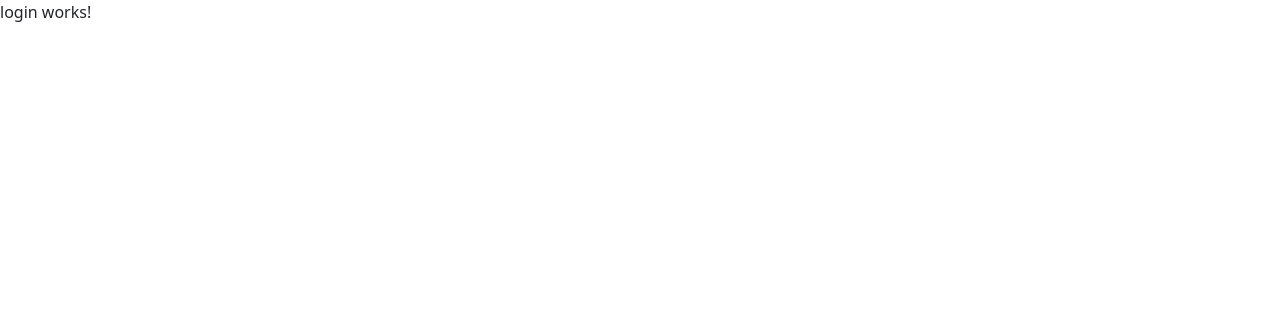
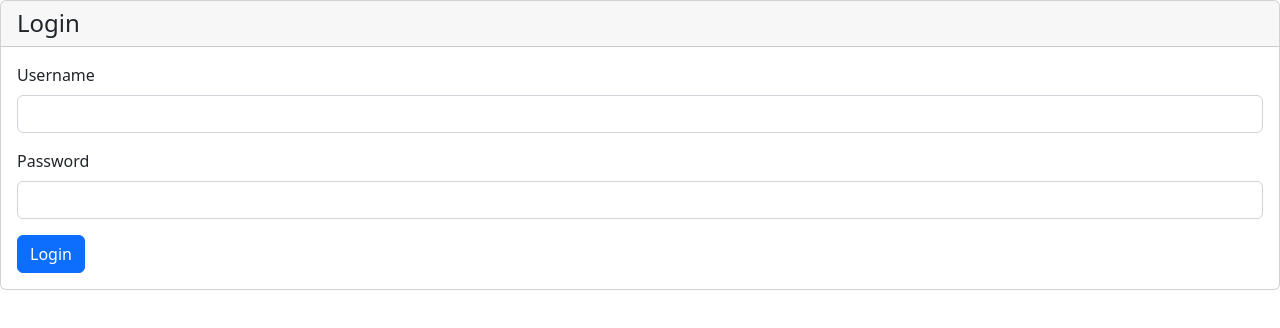
Before and after one commit to yogendrajadhav/RoleBasedAuth, an Angular app in the folder AngularClient/: page /login in a window 1280 px wide. Shown: the top 328 px of the page. Built offline with nearby package versions, Linux system fonts and the light colour scheme.

Commit message:
home, login and admin component created.

```diff
--- a/AngularClient/src/app/admin/admin.component.html
+++ b/AngularClient/src/app/admin/admin.component.html
@@ -1 +1,12 @@
-<p>admin works!</p>
+<div class="card mt-4">
+    <h4 class="card-header">Admin</h4>
+    <div class="card-body">
+        <p>This page can be accessed <u>only by administrators</u>.</p>
+        <p class="mb-1">All users from secure (admin only) api end point:</p>
+        <div *ngIf="loading" class="spinner-border spinner-border-sm"></div>
+       <div *ngIf="!loading">
+           <p><strong>User Name:</strong> {{user?.userName}}</p>
+           <p><strong>Role:</strong> {{user?.role}}</p>
+       </div>
+    </div>
+</div>
--- a/AngularClient/src/app/admin/admin.component.ts
+++ b/AngularClient/src/app/admin/admin.component.ts
@@ -1,4 +1,7 @@
 import { Component } from '@angular/core';
+import { User } from '../_models/user';
+import { UserService } from '../_services/user.service';
+import { first,map } from 'rxjs';
 
 @Component({
   selector: 'app-admin',
@@ -6,5 +9,17 @@ import { Component } from '@angular/core';
   styleUrl: './admin.component.css'
 })
 export class AdminComponent {
-
+loading:boolean = false;
+user:any;
+constructor(private userService:UserService){}
+ngOnInit() {
+  this.loading = true;
+  this.userService.getAll().pipe(first()).subscribe({
+    next: (response:any) => {
+      this.user = {userName:response.data.userName,role:response.data.role};
+      this.loading = false;
+    },
+    error: () => this.loading = false
+  });
 }
+}
--- a/AngularClient/src/app/home/home.component.html
+++ b/AngularClient/src/app/home/home.component.html
@@ -1 +1,13 @@
-<p>home works!</p>
+<div class="card mt-4">
+    <h4 class="card-header">Home</h4>
+    <div class="card-body">
+        <p>user are logged in Angular 16</p>
+        <p>your role is <strong>{{user?.role}}</strong></p>
+        <p class="mb-1">Current User from secure API endpoint:</p>
+        <div *ngIf="loading" class="spinner-border spinner-border-sm">
+            <ul *ngIf="userFromApi">
+                <li>{{userFromApi.firstName}} {{userFromApi.lastName}}</li>
+            </ul>
+        </div>
+    </div>
+</div>
--- a/AngularClient/src/app/home/home.component.ts
+++ b/AngularClient/src/app/home/home.component.ts
@@ -1,10 +1,37 @@
-import { Component } from '@angular/core';
+import { Component, OnInit } from '@angular/core';
+import { UserService } from '../_services/user.service';
+import { User } from '../_models/user';
+import { AuthenticationService } from '../_services/authentication.service';
 
 @Component({
   selector: 'app-home',
   templateUrl: './home.component.html',
   styleUrl: './home.component.css'
 })
-export class HomeComponent {
+export class HomeComponent implements OnInit {
+
+loading: boolean = false;
+user?: User | null;
+userFromApi?:User;
+
+  constructor(private userService:UserService, private authService:AuthenticationService){
+    this.user = this.authService.userValue;
+}
+
+ngOnInit() {
+  this.loading = true;
+  if (this.user && this.user.id !== undefined) {
+    this.userService.getById(this.user.id).subscribe({
+      next: (users) => {
+        this.userFromApi = users
+        this.loading = false;
+      },
+      error: () => this.loading = false
+    });
+  } else {
+    this.loading = false;
+  }
+}
+
 
 }
--- a/AngularClient/src/app/login/login.component.html
+++ b/AngularClient/src/app/login/login.component.html
@@ -1 +1,23 @@
-<p>login works!</p>
+<div class="card">
+    <h4 class="card-header">Login</h4>
+    <div class="card-body">
+        <form [formGroup]="loginForm" (ngSubmit)="onSubmit()">
+            <div class="mb-3">
+                <label for="username" class="form-label">Username</label>
+                <input type="text" id="username" formControlName="username" class="form-control" />
+                <div *ngIf="submitted && f['username'].errors" class="invalid-feedback">
+                    <div *ngIf="f['username'].errors['required']">Username is required</div>
+                </div>
+            </div>
+            <div class="mb-3">
+                <label for="password" class="form-label">Password</label>
+                <input type="text" id="password" formControlName="password" class="form-control" />
+                <div *ngIf="submitted && f['password'].errors" class="invalid-feedback">
+                    <div *ngIf="f['password'].errors['required']">Password is required</div>
+                </div>
+            </div>
+            <button type="submit" class="btn btn-primary" [disabled]="loading">Login</button>
+          <div *ngIf="error" class="alert alert-danger mt-3 mb-0">{{error}}</div>
+        </form>
+    </div>
+</div>
--- a/AngularClient/src/app/login/login.component.ts
+++ b/AngularClient/src/app/login/login.component.ts
@@ -1,4 +1,8 @@
 import { Component } from '@angular/core';
+import { AuthenticationService } from '../_services/authentication.service';
+import { ActivatedRoute, Router } from '@angular/router';
+import { FormBuilder, FormGroup, Validators } from '@angular/forms';
+import { first } from 'rxjs';
 
 @Component({
   selector: 'app-login',
@@ -6,5 +10,46 @@ import { Component } from '@angular/core';
   styleUrl: './login.component.css'
 })
 export class LoginComponent {
+  loginForm: FormGroup = new FormGroup({});
+  submitted: boolean = false;
+  loading: boolean = false;
+  error: any;
+  constructor(private formBuilder: FormBuilder,
+    private authService: AuthenticationService,
+    private route: ActivatedRoute, private router: Router) { }
 
+  ngOnInit() {
+    this.loginForm = this.formBuilder.group({
+      username: ['', Validators.required],
+      password: ['', Validators.required]
+    });
+  }
+
+  // convenience getter for easy access to form fields
+  get f() { return this.loginForm.controls; }
+
+  onSubmit() {
+    this.submitted = true;
+
+    // stop here if form is invalid
+    if (this.loginForm.invalid) {
+      return;
+    }
+
+    this.loading = true;
+    this.authService.login({ email: this.f['username'].value, password: this.f['password'].value })
+      .pipe(first())
+      .subscribe({
+        next: () => {
+          // login successful, redirect to return url
+          // get return url from query parameters or default to home page
+          const returnUrl = this.route.snapshot.queryParams['returnUrl'] || '/';
+          this.router.navigateByUrl(returnUrl);
+        },
+        error: (err) => { console.error(err);
+            this.error = err;
+            this.loading = false;
+         }
+      });
+  }
 }
```
